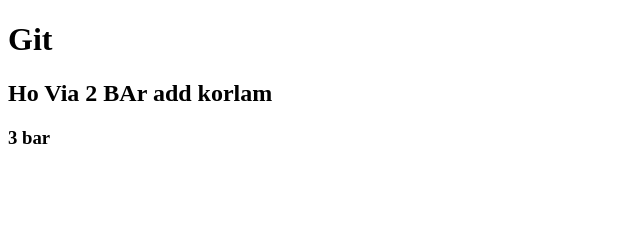
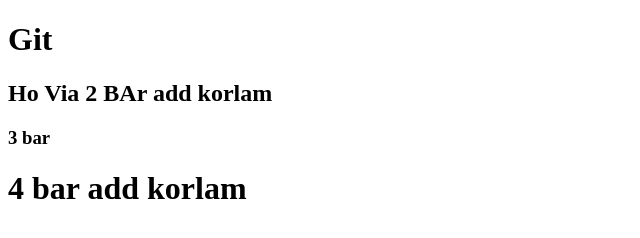
Before and after one commit to almoued2020/git-ripo, a plain HTML site: page git.html in a window 1280 px wide. Shown: the whole page, without its empty margins (0-640 px from the left). Drawn offline with Linux system fonts and the light colour scheme.

Commit message:
3 timne commit

```diff
--- a/git.html
+++ b/git.html
@@ -12,6 +12,7 @@
     <h1>Git</h1>
     <h2>Ho Via 2 BAr add korlam</h2>
     <h3>3 bar</h3>
+    <h1>4 bar add korlam</h1>
 </body>
 
 </html>
```
